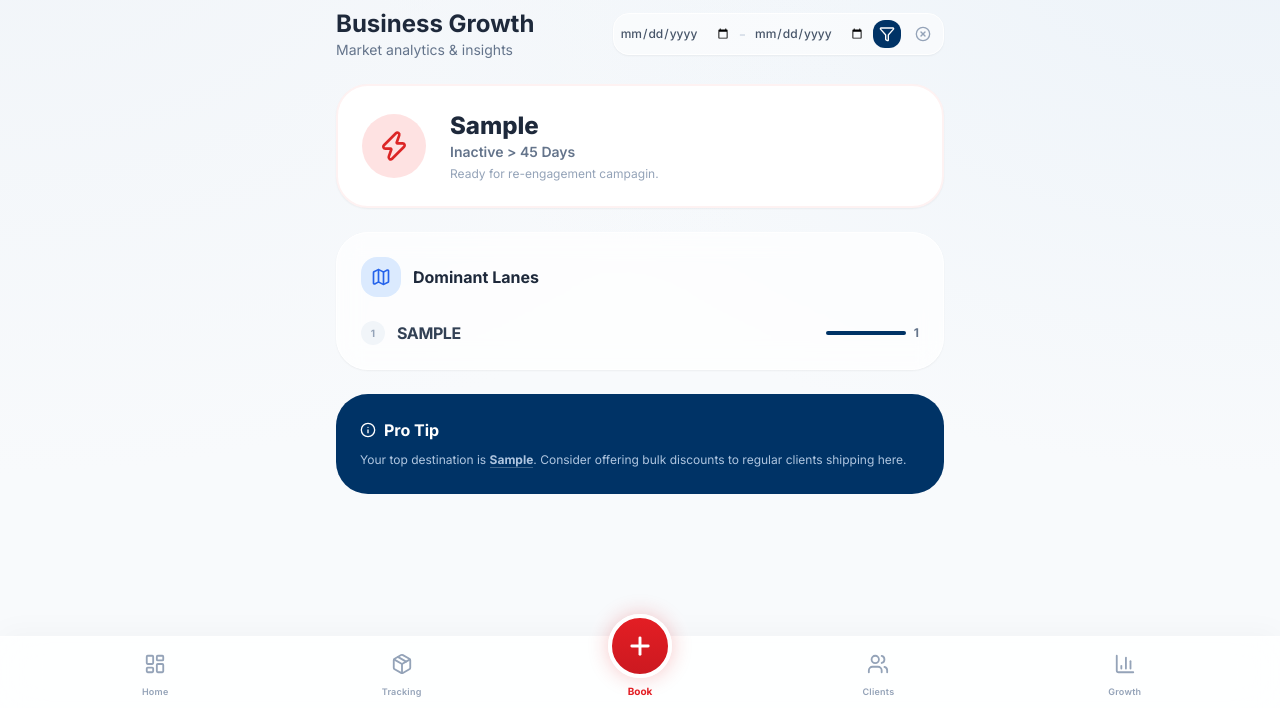
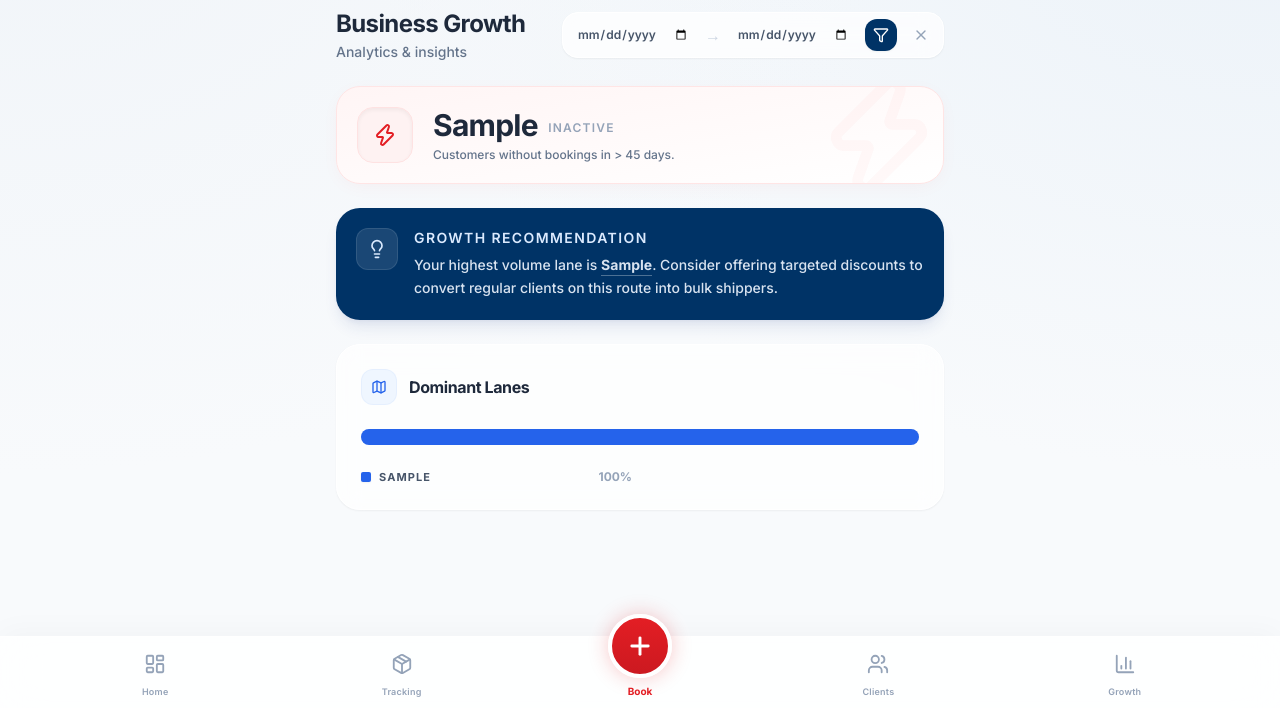
Before and after one commit to ansariwaleed/dtdc_crm, a FastAPI app: template app/templates/insights.html in a window 1280 px wide. Shown: the part 92-800 px from the top of the page. Run offline with FastAPI, Linux system fonts and the light colour scheme; the template is opened without the code that fills it: most values are stand-ins (such as "Sample title", 1, 10 or a date in 2020); some libraries are stand-ins or nearby versions.

Commit message:
Enhance insights.html layout and styling

```diff
--- a/app/templates/insights.html
+++ b/app/templates/insights.html
@@ -3,23 +3,28 @@
 {% block content %}
 <div class="mb-6 flex flex-col md:flex-row md:items-center justify-between gap-4">
     <div>
-        <h2 class="text-2xl font-bold text-slate-800">Business Growth</h2>
-        <p class="text-sm text-slate-500">Market analytics & insights</p>
+        <h2 class="text-2xl font-bold text-slate-800 tracking-tight">Business Growth</h2>
+        <p class="text-sm font-medium text-slate-500 mt-0.5">Analytics & insights</p>
     </div>
 
+    <!-- Elegant Filter Bar -->
     <form method="get"
-        class="flex items-center gap-2 bg-white/50 p-1.5 rounded-2xl shadow-sm border border-white max-w-fit">
+        class="flex items-center gap-2 bg-white/70 backdrop-blur-md p-1.5 rounded-2xl shadow-sm border border-white max-w-fit">
         <input type="date" name="start_date" value="{{ start_date }}"
-            class="text-xs bg-transparent border-none focus:ring-0 text-slate-600 font-medium">
-        <span class="text-slate-300">-</span>
+            class="text-xs bg-transparent border-none focus:ring-0 text-slate-600 font-semibold px-2 py-1 outline-none">
+        <span class="text-slate-300">→</span>
         <input type="date" name="end_date" value="{{ end_date }}"
-            class="text-xs bg-transparent border-none focus:ring-0 text-slate-600 font-medium">
-        <button type="submit" class="bg-dtdc-blue text-white p-1.5 rounded-xl hover:bg-blue-700 transition">
+            class="text-xs bg-transparent border-none focus:ring-0 text-slate-600 font-semibold px-2 py-1 outline-none">
+        <button type="submit"
+            class="bg-dtdc-blue text-white p-2 rounded-xl hover:bg-[#002244] transition-colors shadow-sm"
+            aria-label="Filter">
             <i data-lucide="filter" class="w-4 h-4"></i>
         </button>
         {% if start_date or end_date %}
-        <a href="/insights" class="text-slate-400 p-1.5 hover:text-slate-600 rounded-xl transition">
-            <i data-lucide="x-circle" class="w-4 h-4"></i>
+        <a href="/insights"
+            class="text-slate-400 p-2 hover:bg-slate-100 hover:text-slate-600 rounded-xl transition-colors"
+            aria-label="Clear Filter">
+            <i data-lucide="x" class="w-4 h-4"></i>
         </a>
         {% endif %}
     </form>
@@ -27,64 +32,105 @@
 
 <div class="space-y-6">
 
-    <!-- Re-engagement Card -->
-    <div class="bg-white border-2 border-red-50 p-6 rounded-[32px] shadow-sm flex items-center gap-6">
-        <div class="w-16 h-16 bg-red-100 rounded-full flex items-center justify-center text-red-600">
-            <i data-lucide="zap" class="w-8 h-8"></i>
+    <!-- Re-engagement Card (Elegant execution) -->
+    <!-- Using space and visual separation rather than pure size -->
+    <div
+        class="bg-gradient-to-br from-[#fff5f5] to-white border border-[#ffe5e5] p-5 rounded-3xl shadow-[0_4px_20px_-4px_rgba(227,30,36,0.05)] flex items-center gap-5 relative overflow-hidden group">
+        <!-- Subtle icon background -->
+        <div
+            class="absolute right-0 top-1/2 -translate-y-1/2 opacity-[0.03] transition-transform group-hover:scale-110 pointer-events-none">
+            <i data-lucide="zap" class="w-32 h-32 text-red-500"></i>
         </div>
-        <div>
-            <p class="text-2xl font-black text-slate-800">{{ inactive_customers }}</p>
-            <p class="text-sm font-semibold text-slate-500">Inactive > 45 Days</p>
-            <p class="text-xs text-slate-400 mt-1">Ready for re-engagement campagin.</p>
+
+        <div
+            class="w-14 h-14 bg-red-50 rounded-2xl flex items-center justify-center text-dtdc-red shrink-0 border border-red-100 shadow-inner relative z-10">
+            <i data-lucide="zap" class="w-6 h-6"></i>
+        </div>
+        <div class="relative z-10">
+            <p class="text-3xl font-bold text-slate-800 tracking-tight">{{ inactive_customers }} <span
+                    class="text-xs font-semibold text-slate-400 uppercase tracking-widest align-middle ml-1">Inactive</span>
+            </p>
+            <p class="text-xs font-medium text-slate-500 mt-1">Customers without bookings in > 45 days.</p>
         </div>
     </div>
 
-    <!-- Top Cities -->
-    <div class="card-blur p-6 rounded-[32px] border border-white shadow-sm">
-        <div class="flex items-center gap-3 mb-6">
-            <div class="w-10 h-10 bg-blue-100 rounded-2xl flex items-center justify-center">
-                <i data-lucide="map" class="w-5 h-5 text-blue-600"></i>
+    <!-- Optimization Tip (Clean and prominent) -->
+    <div class="bg-dtdc-blue p-5 rounded-3xl text-white shadow-lg shadow-blue-900/10">
+        <div class="flex items-start gap-4">
+            <div class="bg-white/10 p-2.5 rounded-xl shrink-0 border border-white/10">
+                <i data-lucide="lightbulb" class="w-5 h-5 text-blue-100"></i>
             </div>
-            <h3 class="font-bold text-slate-800">Dominant Lanes</h3>
-        </div>
-
-        <div class="space-y-4">
-            {% for city in top_cities %}
-            <div class="flex items-center justify-between">
-                <div class="flex items-center gap-3">
-                    <span
-                        class="w-6 h-6 rounded-full bg-slate-100 text-[10px] font-bold flex items-center justify-center text-slate-400">{{
-                        loop.index }}</span>
-                    <span class="font-bold text-slate-700 uppercase tracking-tight">{{ city.destination_city }}</span>
-                </div>
-                <div class="flex items-center gap-2">
-                    <div class="h-1 w-20 bg-slate-100 rounded-full overflow-hidden">
-                        <div class="h-full bg-dtdc-blue"
-                            style="width: {{ (city.count / top_cities[0].count * 100)|int if top_cities else 0}}%">
-                        </div>
-                    </div>
-                    <span class="text-xs font-bold text-slate-500">{{ city.count }}</span>
-                </div>
+            <div>
+                <h4 class="font-semibold text-sm mb-1.5 text-blue-100 uppercase tracking-widest">Growth Recommendation
+                </h4>
+                <p class="text-sm font-medium leading-relaxed text-blue-50/90">
+                    Your highest volume lane is <span
+                        class="font-bold border-b border-white/30 pb-0.5 whitespace-nowrap">{{
+                        top_cities[0].destination_city if top_cities else 'N/A' }}</span>. Consider offering targeted
+                    discounts to convert regular clients on this route into bulk shippers.
+                </p>
             </div>
-            {% else %}
-            <p class="text-center text-slate-400 text-sm py-4">No data yet</p>
-            {% endfor %}
         </div>
     </div>
 
-    <!-- Optimization Tip -->
-    <div class="bg-dtdc-blue p-6 rounded-[32px] text-white">
-        <h4 class="font-bold flex items-center gap-2 mb-2">
-            <i data-lucide="info" class="w-4 h-4"></i>
-            Pro Tip
-        </h4>
-        <p class="text-xs text-blue-100 leading-relaxed opacity-80">
-            Your top destination is <span class="font-bold border-b border-white/30 whitespace-nowrap">{{
-                top_cities[0].destination_city if top_cities else 'N/A' }}</span>. Consider offering bulk discounts to
-            regular clients shipping here.
-        </p>
+    <!-- Top Cities (Elegant Stacked Distribution) -->
+    <div class="card-blur p-5 sm:p-6 rounded-3xl border border-white shadow-sm">
+        <div class="flex items-center gap-3 mb-6">
+            <div class="w-9 h-9 bg-blue-50 rounded-xl flex items-center justify-center border border-blue-100/50">
+                <i data-lucide="map" class="w-4 h-4 text-blue-600"></i>
+            </div>
+            <h3 class="text-base font-bold text-slate-800 tracking-tight">Dominant Lanes</h3>
+        </div>
+
+        {% if top_cities|length > 0 %}
+        <!-- Calculate Total for Percentages -->
+        {% set total_top_count = top_cities | map(attribute='count') | sum %}
+
+        <!-- Elegant Stacked Bar -->
+        <div class="h-4 w-full bg-slate-100 rounded-full overflow-hidden flex shadow-inner mb-6">
+            {% set colors = ['bg-blue-600', 'bg-cyan-500', 'bg-indigo-400', 'bg-slate-300', 'bg-slate-200'] %}
+            {% for city in top_cities %}
+            <div class="h-full {{ colors[loop.index0 % colors|length] }} transition-all duration-1000 ease-out border-r-2 border-white last:border-r-0 hover:opacity-80 cursor-pointer"
+                style="width: 0%;" data-target-width="{{ (city.count / total_top_count * 100)|int }}%"
+                title="{{ city.destination_city }}: {{ city.count }}">
+            </div>
+            {% endfor %}
+        </div>
+
+        <!-- Sleek Legend -->
+        <div class="grid grid-cols-2 gap-y-3 gap-x-4">
+            {% for city in top_cities %}
+            <div class="flex items-center justify-between group">
+                <div class="flex items-center gap-2">
+                    <span class="w-2.5 h-2.5 rounded-sm {{ colors[loop.index0 % colors|length] }} shadow-sm"></span>
+                    <span
+                        class="font-bold text-[11px] text-slate-600 uppercase tracking-widest truncate max-w-[80px] sm:max-w-[120px]"
+                        title="{{ city.destination_city }}">{{ city.destination_city }}</span>
+                </div>
+                <span class="text-xs font-bold text-slate-400">{{ ((city.count / total_top_count * 100)|int) }}%</span>
+            </div>
+            {% endfor %}
+        </div>
+
+        {% else %}
+        <div class="text-center py-8 bg-slate-50/50 rounded-2xl border border-dashed border-slate-200">
+            <p class="text-sm font-medium text-slate-400">No lane data generated yet.</p>
+        </div>
+        {% endif %}
     </div>
 
 </div>
 
+<!-- Initialize progress bar animations -->
+<script>
+    document.addEventListener("DOMContentLoaded", function () {
+        setTimeout(() => {
+            const bars = document.querySelectorAll('[data-target-width]');
+            bars.forEach(bar => {
+                bar.style.width = bar.getAttribute('data-target-width');
+            });
+        }, 100);
+    });
+</script>
+
 {% endblock %}
```
